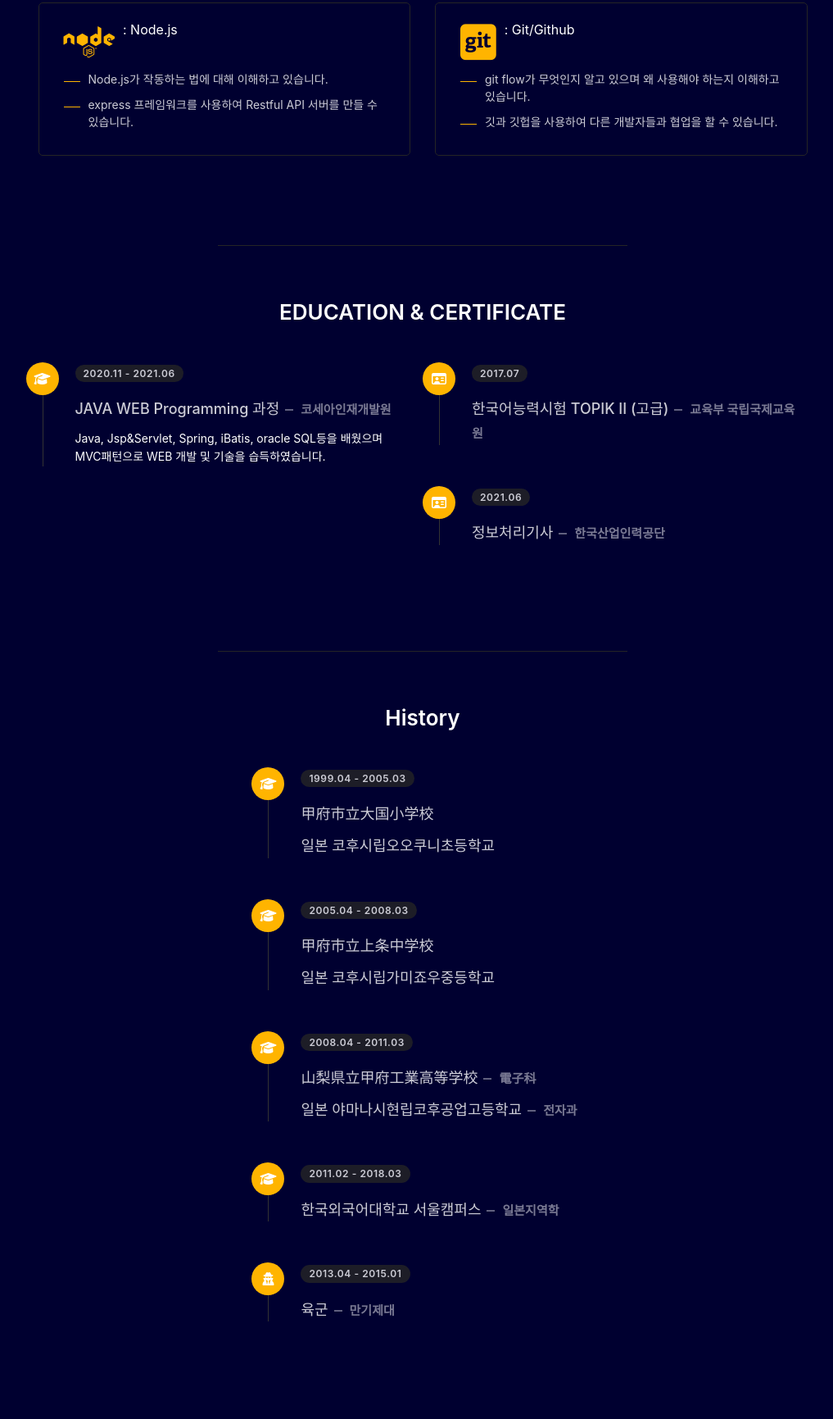
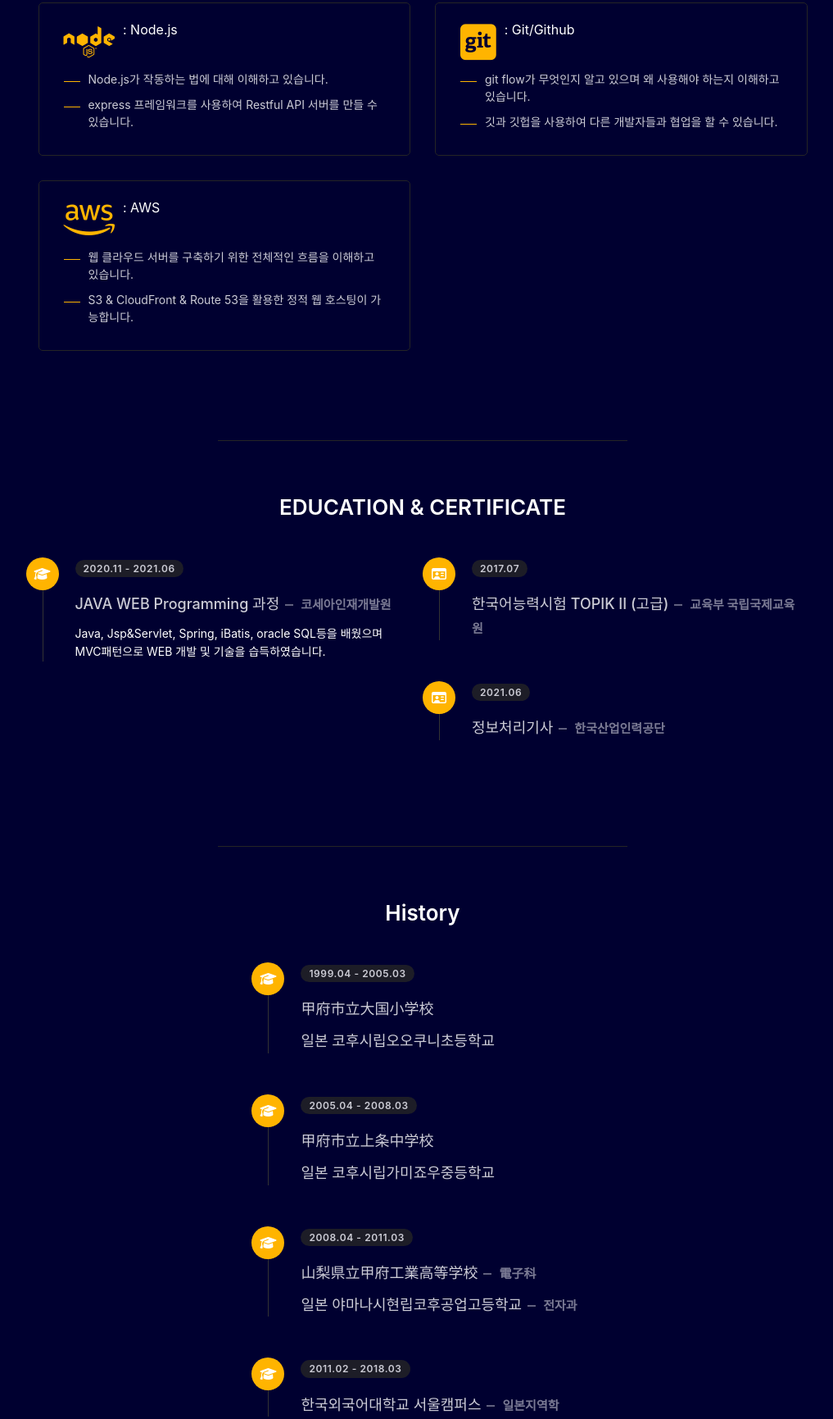
Before and after one commit to kim1536/portfolio, a React app: page / in a window 1280 px wide. Shown: the part 1582-3313 px from the top of the page at 82% size, without its empty margins (124-1141 px from the left). Built offline with nearby package versions, Linux system fonts and the light colour scheme.

Commit message:
skillData 추가

```diff
--- a/public/index.html
+++ b/public/index.html
@@ -7,7 +7,9 @@
 		<meta name="theme-color" content="#000000" />
 		<meta name="description" content="Web site created using create-react-app" />
 		<title>Portfolio</title>
-		<script src="https://kit.fontawesome.com/808d5c8acf.js" crossorigin="anonymous"></script>
+		<!-- <script src="https://kit.fontawesome.com/808d5c8acf.js" crossorigin="anonymous"></script> -->
+		<script src="https://kit.fontawesome.com/f4b7deecff.js" crossorigin="anonymous"></script>
+		<link href="https://fonts.googleapis.com/icon?family=Material+Icons"rel="stylesheet">
 
 		<script type="text/javascript">
 			(function (l) {
--- a/src/assets/data/skilldata.js
+++ b/src/assets/data/skilldata.js
@@ -30,6 +30,11 @@ const skillData = {
 			detail: ["git flow가 무엇인지 알고 있으며 왜 사용해야 하는지 이해하고 있습니다.", "깃과 깃헙을 사용하여 다른 개발자들과 협업을 할 수 있습니다."],
 			icon: "fab fa-git-square",
 		},
+		{
+			label: "AWS",
+			detail: ["웹 클라우드 서버를 구축하기 위한 전체적인 흐름을 이해하고 있습니다.", "S3 & CloudFront & Route 53을 활용한 정적 웹 호스팅이 가능합니다."],
+			icon: "fa-brands fa-aws",
+		},
 	],
 
 	educationList: [
--- a/src/components/organisms/HistoryWrap.js
+++ b/src/components/organisms/HistoryWrap.js
@@ -8,7 +8,7 @@ function HistoryWrap() {
 	const historyList = data.historyList.map((list, idx) => (
 		<li key={idx}>
 			<div className="icon">
-				{(data.historyList.length -1) === idx ? <i className="fa fa-user-secret"></i> : <i className="fas fa-graduation-cap"></i>}
+				{(data.historyList.length -1) === idx ? <i className="fa-solid fa-person-military-rifle"></i>: <i className="fas fa-graduation-cap"></i>}
 
 			</div>
 			<span className="time">{list.period}</span>
```
Also changed, not shown: public/images/logo/nestjs.svg (added), 1 other file.
